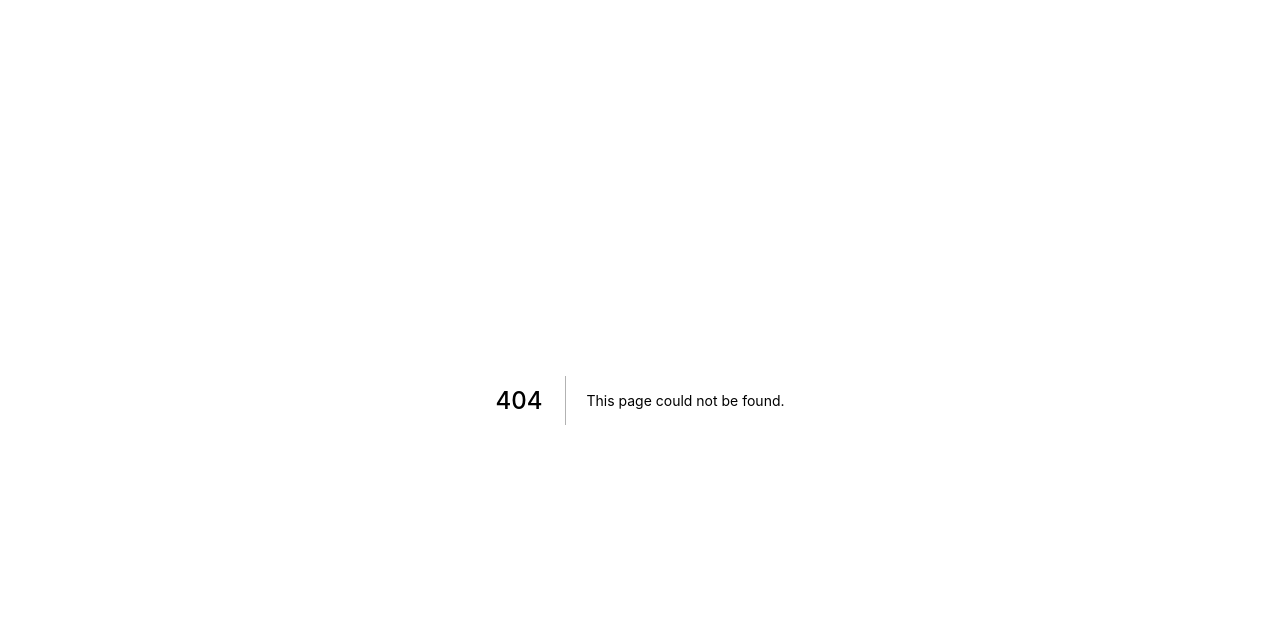
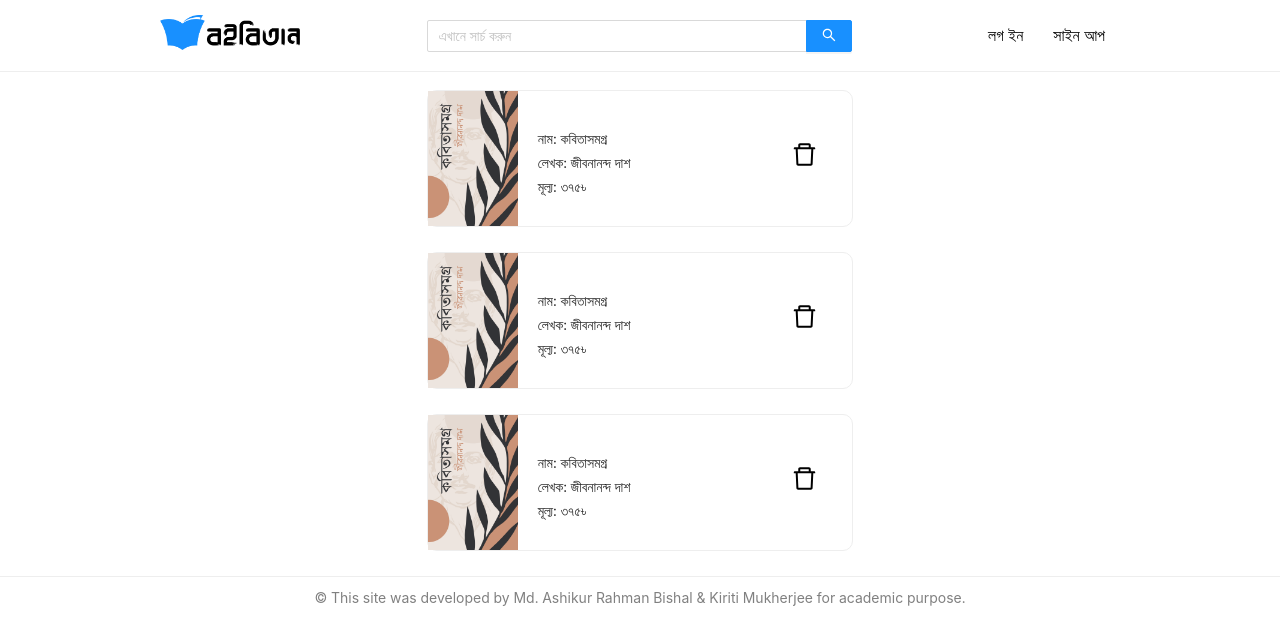
Before and after one commit to arBishal/Boibitaan-Web-API-Project, a Next.js app: page /cart in a window 1280 px wide. Before the commit this address had no page. Shown: the top 644 px of the page. Built offline with nearby package versions, Linux system fonts and the light colour scheme; no server answers.

Commit message:
working on cart

```diff
--- /dev/null
+++ b/pages/cart.tsx
@@ -0,0 +1,13 @@
+import React from "react";
+import CartBody from "../src/components/CartBody";
+import Page from "../src/components/page";
+
+const Cart = () => {
+  return (
+    <Page title="কার্ট">
+      <CartBody />
+    </Page>
+  );
+};
+
+export default Cart;
--- /dev/null
+++ b/src/components/CartBody.tsx
@@ -0,0 +1,50 @@
+import React from "react";
+import { Row, Col } from "antd";
+import CartBodyStyle from "./cartBody.module.css";
+import CartItemCard from "./CartItemCard";
+import Item1 from "../../public/item/item1.png";
+
+function CartBody() {
+  return (
+    <div className={CartBodyStyle.cartBody}>
+      <Row>
+        <Col span={8} offset={8}>
+          <div className={CartBodyStyle.cartCard}>
+            <CartItemCard
+            image={Item1}
+            name="কবিতাসমগ্র"
+            author="জীবনানন্দ দাশ"
+            price="৩৭৫"
+            />
+          </div>
+        </Col>
+      </Row>
+      <Row>
+        <Col span={8} offset={8}>
+          <div className={CartBodyStyle.cartCard}>
+            <CartItemCard
+            image={Item1}
+            name="কবিতাসমগ্র"
+            author="জীবনানন্দ দাশ"
+            price="৩৭৫"
+            />
+          </div>
+        </Col>
+      </Row>
+      <Row>
+        <Col span={8} offset={8}>
+          <div className={CartBodyStyle.cartCard}>
+            <CartItemCard
+            image={Item1}
+            name="কবিতাসমগ্র"
+            author="জীবনানন্দ দাশ"
+            price="৩৭৫"
+            />
+          </div>
+        </Col>
+      </Row>
+    </div>
+  );
+}
+
+export default CartBody;
--- /dev/null
+++ b/src/components/CartItemCard.tsx
@@ -0,0 +1,37 @@
+import React, { useState } from "react";
+import Button from "../ui-base-components/Button";
+import Image from "next/image";
+import CartItemCardStyle from "./cartItemCard.module.css";
+import DeleteOutlined from "@ant-design/icons/lib/icons/DeleteOutlined";
+
+const CartItemCard = ({ image, name, author, price }) => {
+  const [open, setOpen] = useState<boolean>(false);
+
+  const handleClick = () => {
+    setOpen(true);
+  };
+
+  return (
+    <div className={CartItemCardStyle.cartItem}>
+      <div className={CartItemCardStyle.itemImage}>
+        <Image src={image} alt="item1" height="135vh" width="90vh" />
+      </div>
+      <div className={CartItemCardStyle.itemInfo}>
+        <p className={CartItemCardStyle.infoText}>নাম: {name}</p>
+        <p className={CartItemCardStyle.infoText}>লেখক: {author}</p>
+        <p className={CartItemCardStyle.infoText}>মূল্য: {price}৳</p>
+      </div>
+      <div className={CartItemCardStyle.itemRemove}>
+        <Button
+          theme="remove"
+          style={{ marginTop: "5px", marginBottom: "10px" }}
+          onClick={handleClick}
+        >
+          <DeleteOutlined />
+        </Button>
+      </div>
+    </div>
+  );
+};
+
+export default CartItemCard;
--- /dev/null
+++ b/src/components/cartBody.module.css
@@ -0,0 +1,16 @@
+.cartBody {
+    display: "flex";
+    align-items: "center";
+    justify-content: "center";
+    margin-top: 65px;
+    background-color: white;
+    height: auto;
+    top: 100px;
+  }
+
+.cartCard {
+    border: 1px solid #eeeeee;
+    border-radius: 10px;
+    background-color: white;
+    margin-top: 25px;
+  }
--- /dev/null
+++ b/src/components/cartItemCard.module.css
@@ -0,0 +1,33 @@
+.cartItem {
+  display: flex;
+  flex-direction: row;
+  align-items: center;
+}
+
+.itemImage {
+    display: flex;
+    align-items: center;
+    justify-content: center;
+    border: 10px 0px 0px 10px;
+    background-color: aqua;
+  }
+
+  .itemInfo {
+    display: flex;
+    flex-direction: column;
+    justify-content: center;
+    align-items: left;
+    font-size: 14px;
+    height: auto;
+    margin-left: 20px;
+  }
+
+  .infoText {
+    margin-top: 5px;
+    margin-bottom: -3px;
+  }
+
+  .itemRemove {
+    margin-left:auto;
+    margin-right: 20px;
+  }
--- a/src/ui-base-components/Button.tsx
+++ b/src/ui-base-components/Button.tsx
@@ -14,6 +14,8 @@ const getButtonClassName = (theme: string) => {
       return "button-light";
     case "invisible":
       return "button-invisible";
+    case "remove":
+      return "button-remove";
     default:
       return "button-dark";
   }
--- a/src/ui-base-components/button.module.css
+++ b/src/ui-base-components/button.module.css
@@ -53,3 +53,21 @@
   color: #1890ff;
   border: 1.5px solid #1890ff;
 }
+
+.button-remove {
+  background: transparent;
+  color: black;
+  padding: 5px 15px;
+  height: auto;
+  text-align: center;
+  text-justify: center;
+  font-size: 25px;
+  border: transparent;
+  transition-duration: 0.2s;
+  box-shadow: none;
+}
+.button-remove:hover {
+  background-color: transparent;
+  color: red;
+  border: transparent;
+}
```
